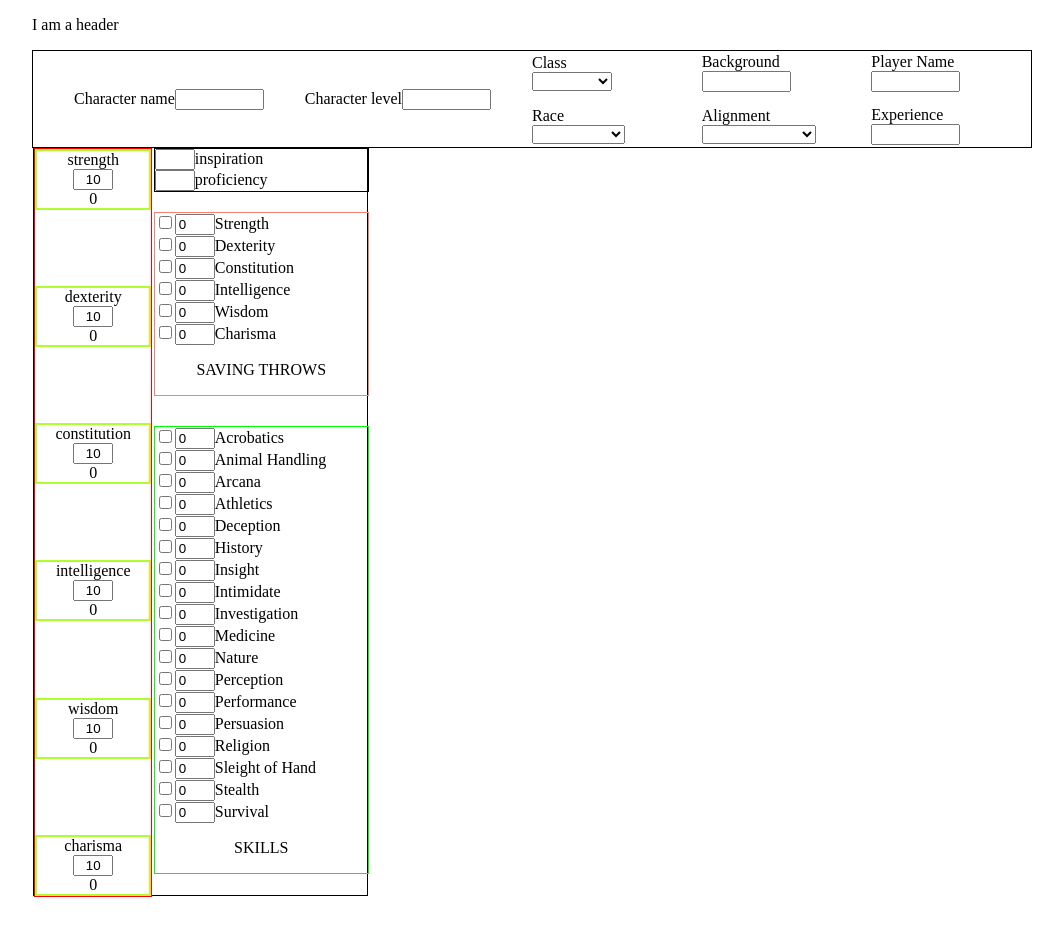
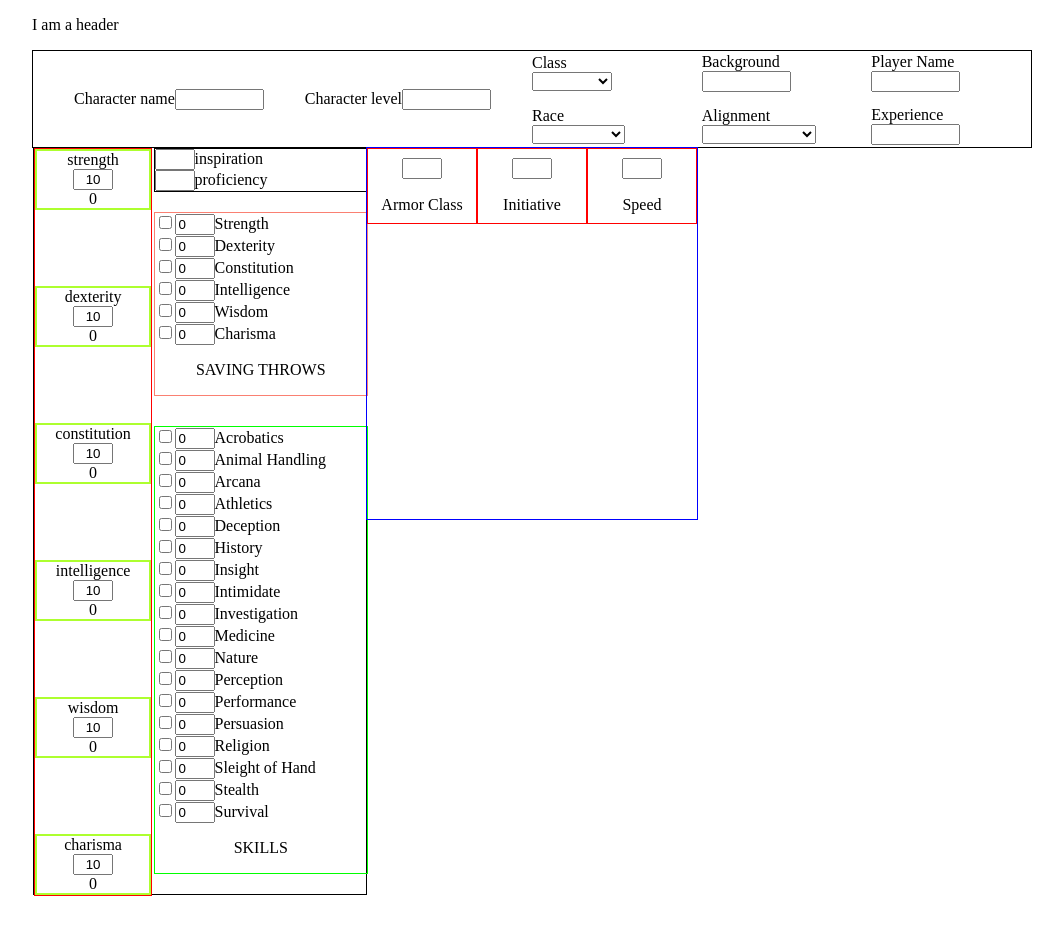
Before and after one commit to PavelVysh/dndCharGenerator, a React (Create React App) app: page / in a window 1280 px wide. Shown: the top 936 px of the page, without its empty margins (108-1171 px from the left). Built offline with nearby package versions, Linux system fonts and the light colour scheme.

Commit message:
add top row of middle stats

```diff
--- a/public/styles.css
+++ b/public/styles.css
@@ -50,6 +50,7 @@
     display: grid;
     grid-template-columns: 1fr 1fr 1fr;
     grid-template-rows: 1fr 1fr 1fr;
+    gap: 1px;
     height: 70rem;
     width: 100%;
 }
@@ -114,3 +115,27 @@ input[type="number"] {
 .uppercase {
     text-transform: uppercase;
 }
+.central-stats {
+    border: 1px solid blue;
+}
+.center {
+    text-align: center;
+}
+.third {
+    display: inline-flex;
+    flex-direction: column;
+    align-items: center;
+    justify-content: space-around;
+    border: 1px solid red;
+    height: 100%;
+    flex: 1 1 0px;
+    width: 0;
+}
+.margin-auto {
+    margin: auto;
+}
+.central-top-row {
+    height: 20%;
+    display: flex;
+    justify-content: space-around;
+}
--- /dev/null
+++ b/src/components/centralStats.jsx
@@ -0,0 +1,16 @@
+import React from "react";
+import ArmorClass from "./charCreationComponents/subParts/centralStats/armor";
+import Initiative from "./charCreationComponents/subParts/centralStats/initianive";
+import Speed from "./charCreationComponents/subParts/centralStats/speed";
+
+function CentralStats() {
+    return (<div className="central-stats container">
+        <div className="central-top-row">
+            <ArmorClass />
+            <Initiative />
+            <Speed />
+        </div>
+    </div>)
+}
+
+export default CentralStats;
--- a/src/components/charCreation.jsx
+++ b/src/components/charCreation.jsx
@@ -1,6 +1,7 @@
 import React, {useState} from "react";
 import CharCreationHeader from "./charCreationComponents/charCreationHeader";
 import Main from "./charCreationComponents/charCreationMain";
+
 
 function CharCreation() {
 
--- a/src/components/charCreationComponents/charCreationMain.jsx
+++ b/src/components/charCreationComponents/charCreationMain.jsx
@@ -1,9 +1,11 @@
 import React from "react";
 import CharCreationStats from "./charCreationStats";
+import CentralStats from "../centralStats";
 
 function Main(props) {
     return (<div className="main">
         <CharCreationStats stats={props.stats} setStats={props.setStats}/>
+        <CentralStats />
     </div>);
 }
 
--- /dev/null
+++ b/src/components/charCreationComponents/subParts/centralStats/armor.jsx
@@ -0,0 +1,12 @@
+import React from "react";
+
+function ArmorClass() {
+    return (
+        <div className="third">
+            <input type="number" className="center" name="armorClass" size="8"></input>
+            <label htmlFor="armorClass" >Armor Class</label>
+        </div>
+    );
+}
+
+export default ArmorClass;
--- /dev/null
+++ b/src/components/charCreationComponents/subParts/centralStats/initianive.jsx
@@ -0,0 +1,12 @@
+import React from "react";
+
+function Initiative() {
+    return (
+        <div className="third">
+            <input type="number" className="center" name="initiative" size="8"></input>
+            <label htmlFor="initiative" >Initiative</label>
+        </div>
+    );
+}
+
+export default Initiative;
--- /dev/null
+++ b/src/components/charCreationComponents/subParts/centralStats/speed.jsx
@@ -0,0 +1,12 @@
+import React from "react";
+
+function Speed() {
+    return (
+        <div className="third">
+            <input type="number" className="center" name="speed" size="8"></input>
+            <label htmlFor="speed" >Speed</label>
+        </div>
+    );
+}
+
+export default Speed;
```
